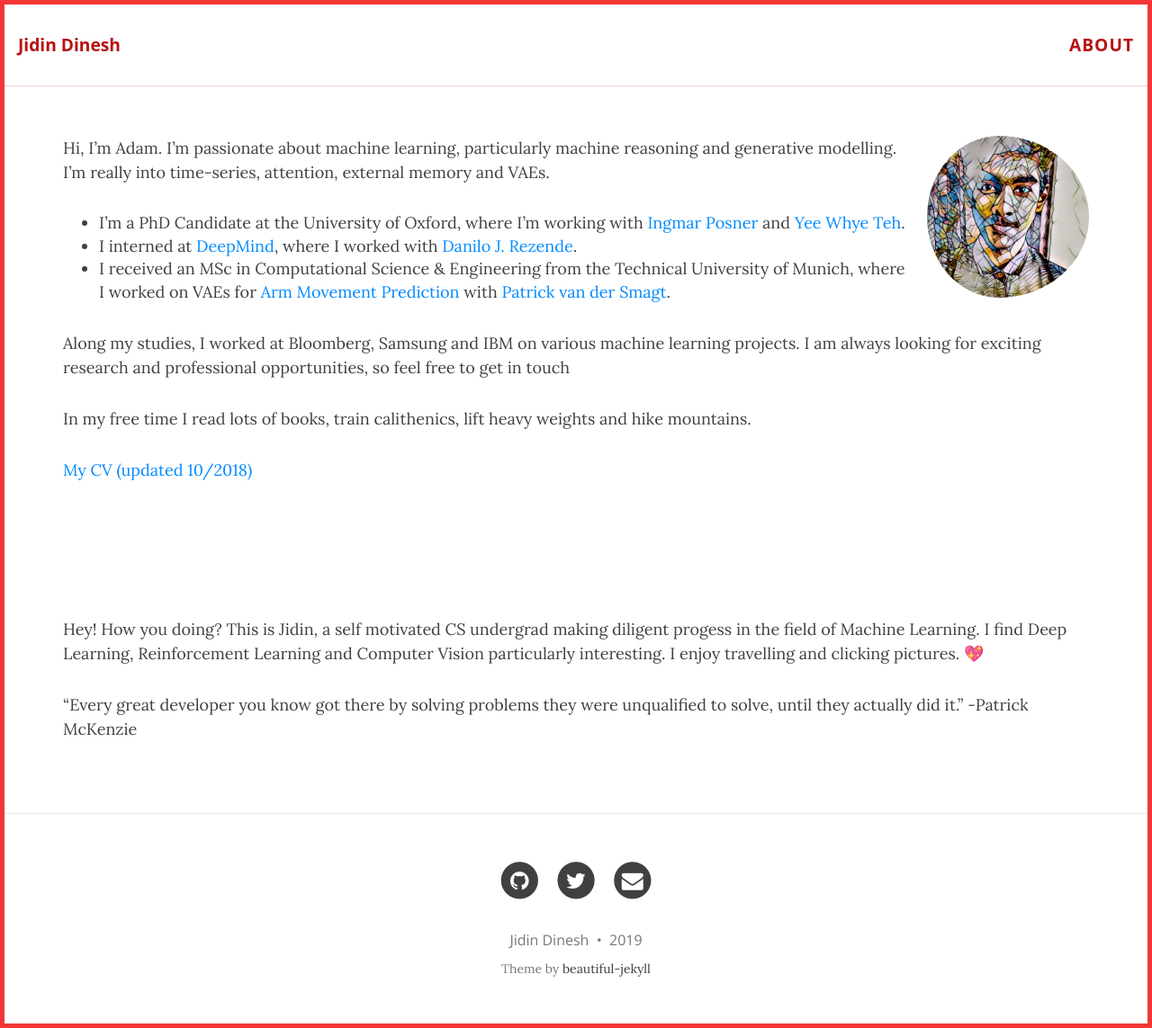
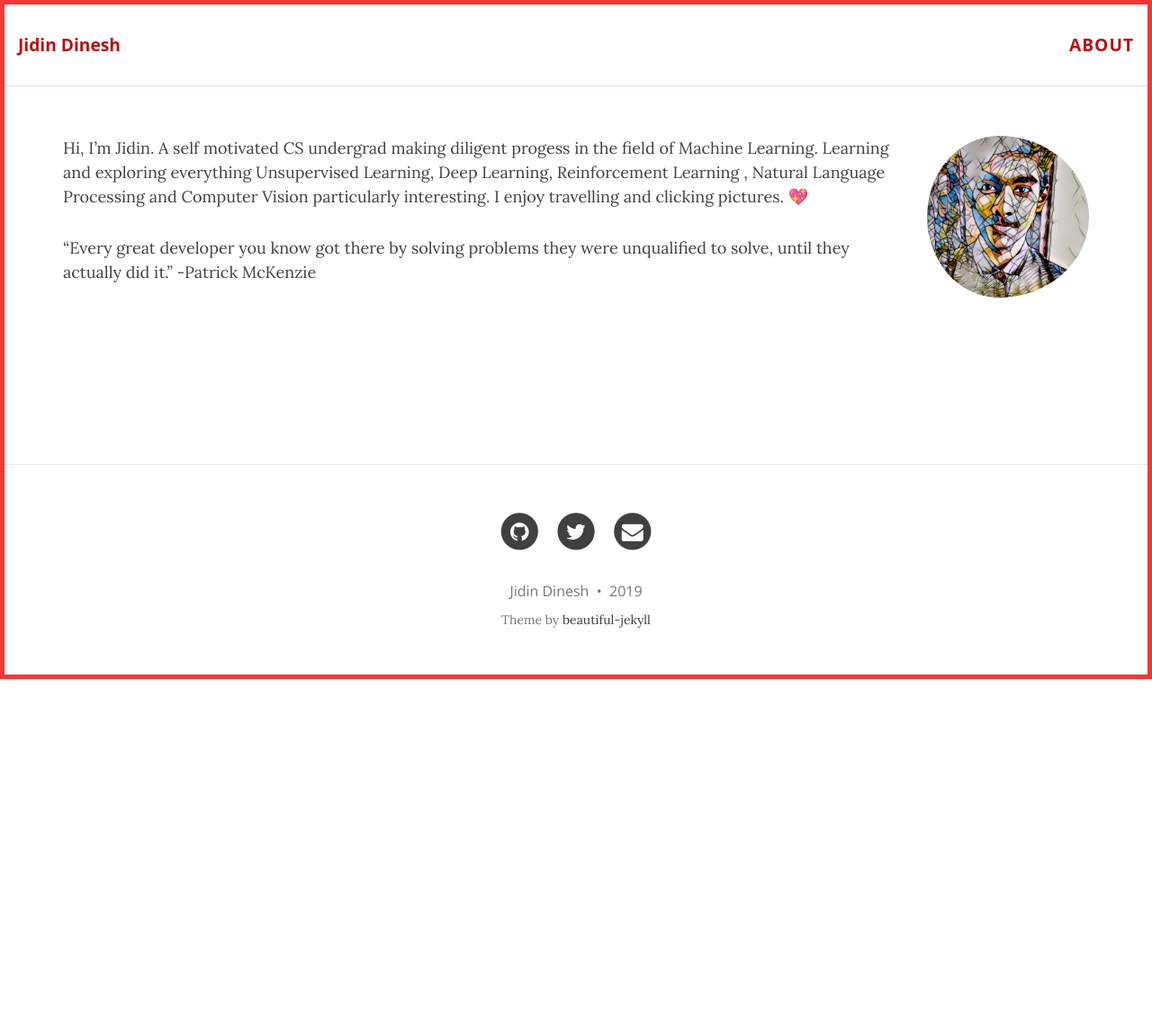
Before and after one commit to jidindinesh/jidindinesh.github.io, a Jekyll site: the page built from About.md, in a window 1280 px wide. Shown: the whole page at 90% size. Built offline with Jekyll 4.4.1, drawn with Linux system fonts in a browser that asks for light colours; nearby versions of some CDN libraries; our own code applies the rules of GitHub Pages for plain Markdown files; after the commit the page ends 900 px from its top, so only the background shows below that.

Commit message:
Update About.md

```diff
--- a/About.md
+++ b/About.md
@@ -2,26 +2,14 @@
 
 ![Jidin Dinesh](/img/dp.jpeg){:style="width: 200px; overflow: hidden; border-radius: 50%; float: right; padding-left: 20px"}
 
-Hi, I'm Adam.
-I'm passionate about machine learning, particularly machine reasoning and generative modelling.
-I'm really into time-series, attention, external memory and VAEs.
-* I'm a PhD Candidate at the University of Oxford, where I'm working with [Ingmar Posner](http://ori.ox.ac.uk/mrg_people/ingmar-posner/) and [Yee Whye Teh](https://www.stats.ox.ac.uk/~teh/).
-* I interned at [DeepMind](https://deepmind.com/), where I worked with [Danilo J. Rezende](https://scholar.google.co.uk/citations?user=UGlyhFMAAAAJ&hl=en).
-* I received an MSc in Computational Science & Engineering from the Technical University of Munich, where I worked on VAEs for [Arm Movement Prediction](http://brml.org/positions/master-thesis-arm-movement-prediction/) with [Patrick van der Smagt](http://brml.org/people/smagt/).
-
-Along my studies, I worked at Bloomberg, Samsung and IBM on various machine learning projects.
-I am always looking for exciting research and professional opportunities, so feel free to get in touch
-
-In my free time I read lots of books, train calithenics, lift heavy weights and hike mountains.
-
-[My CV (updated 10/2018)](../resources/cv_adam_kosiorek.pdf)
-
-<div style="margin: 150px;"></div>
 
 
-Hey! How you doing?
-This is Jidin, a self motivated CS undergrad making diligent progess in the field of Machine Learning.
-I find Deep Learning, Reinforcement Learning and Computer Vision particularly interesting.
+
+Hi, I'm Jidin.
+A self motivated CS undergrad making diligent progess in the field of Machine Learning.
+Learning and exploring everything Unsupervised Learning, Deep Learning, Reinforcement Learning , Natural Language Processing and Computer Vision particularly interesting.
 I enjoy travelling and clicking pictures. 💖
 
 “Every great developer you know got there by solving problems they were unqualified to solve, until they actually did it.” -Patrick McKenzie
+
+<div style="margin: 150px;"></div>
```
